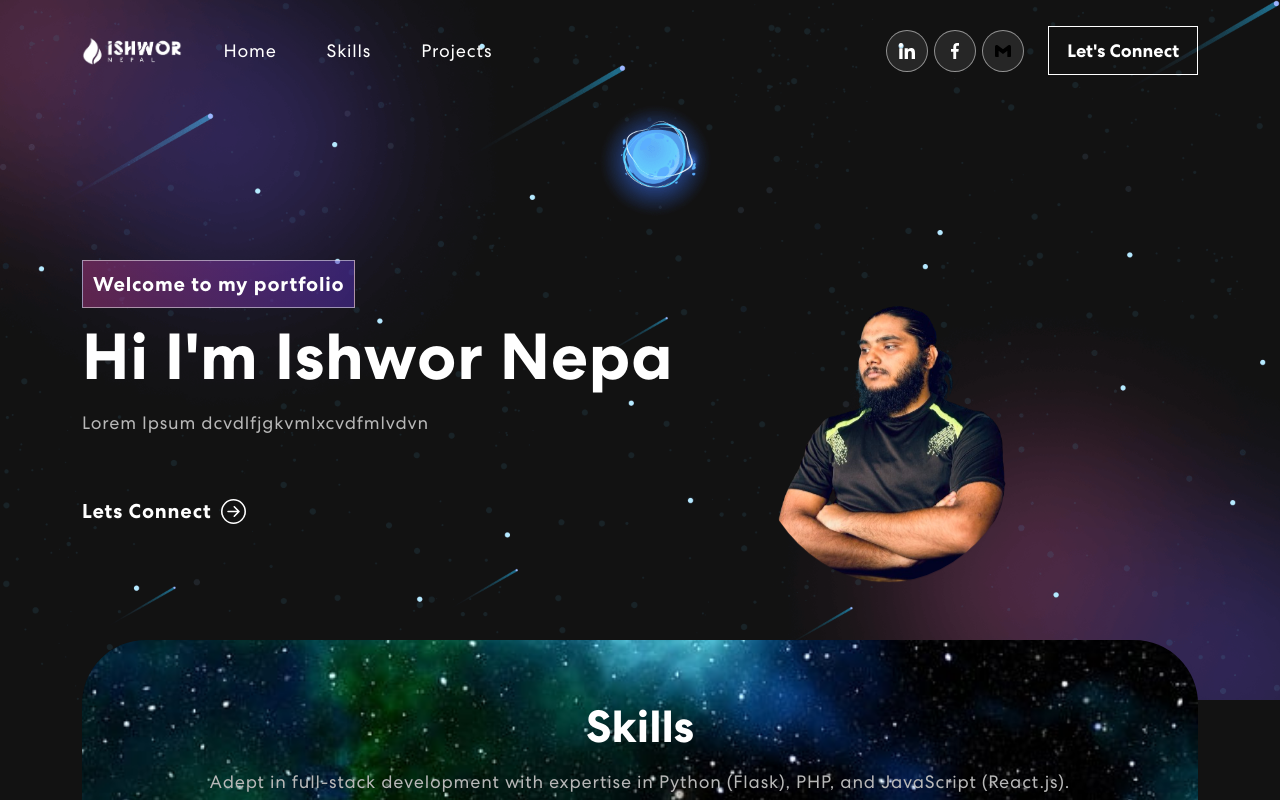
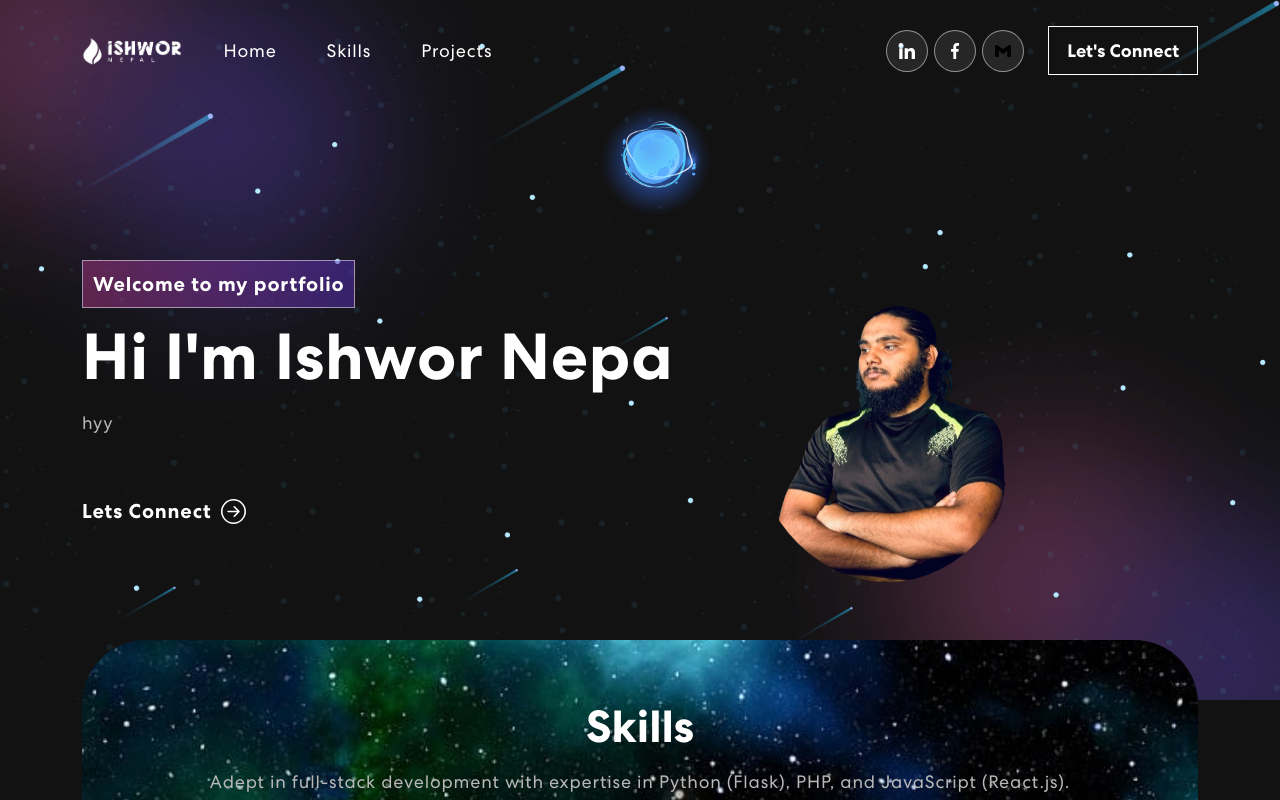
Before and after one commit to ishworn/portfolio, a React (Create React App) app: page / in a window 1280 px wide. Shown: the top 800 px of the page. Built offline with nearby package versions, Linux system fonts and the light colour scheme.

Commit message:
change in cv and title

```diff
--- a/public/index.html
+++ b/public/index.html
@@ -24,7 +24,7 @@
       work correctly both with client-side routing and a non-root public URL.
       Learn how to configure a non-root public URL by running `npm run build`.
     -->
-    <title>React App</title>
+    <title>Portfolio</title>
   </head>
   <body>
     <noscript>You need to enable JavaScript to run this app.</noscript>
--- a/src/components/Banner.js
+++ b/src/components/Banner.js
@@ -63,7 +63,7 @@ export const Banner = () =>{
                     Welcome to my portfolio
                    </span>
                    <h1> {"Hi I'm "} <span className="wrap">{text}</span></h1>
-                   <p>Lorem Ipsum dcvdlfjgkvmlxcvdfmlvdvn
+                   <p>hyy
 
                    </p>
                    <button onClick={()=> window.open(cv)} > Lets Connect<ArrowRightCircle size={25}/> </button>
--- a/src/components/NabBar.js
+++ b/src/components/NabBar.js
@@ -6,6 +6,7 @@ import logo from '../assets/img/logo111.png';
 import navIcon1 from '../assets/img/nav-icon1.svg';
 import navIcon2 from '../assets/img/nav-icon2.svg';
 import navIcon3 from '../assets/img/gmail.svg';
+import cv from '../assets/img/CV2.pdf'
 // import imagee from '../assets/img/aa.png'
 
 
@@ -60,14 +61,14 @@ export const NabBar  = () =>
                     <a
 
 
-                     href="https://mail.google.com/mail/?view=cm&fs=1&to=recipient@example.com&su=Subject&body=Email%20body" target="_blank"
+                     href="https://mail.google.com/mail/?view=cm&fs=1&to=ishwornepal1234@gmail.com&su=Subject&body=Email%20body" target="_blank"
 
 
 
                     ><img src={navIcon3}  alt="Logo"/></a>
 
                 </div>
-                <button className='vvd' onClick={() => console.log('connect')}><span>Let's Connect</span></button>
+                <button className='vvd' onClick={() => window.open(cv)}><span>Let's Connect</span></button>
             </span>
 
 
```
